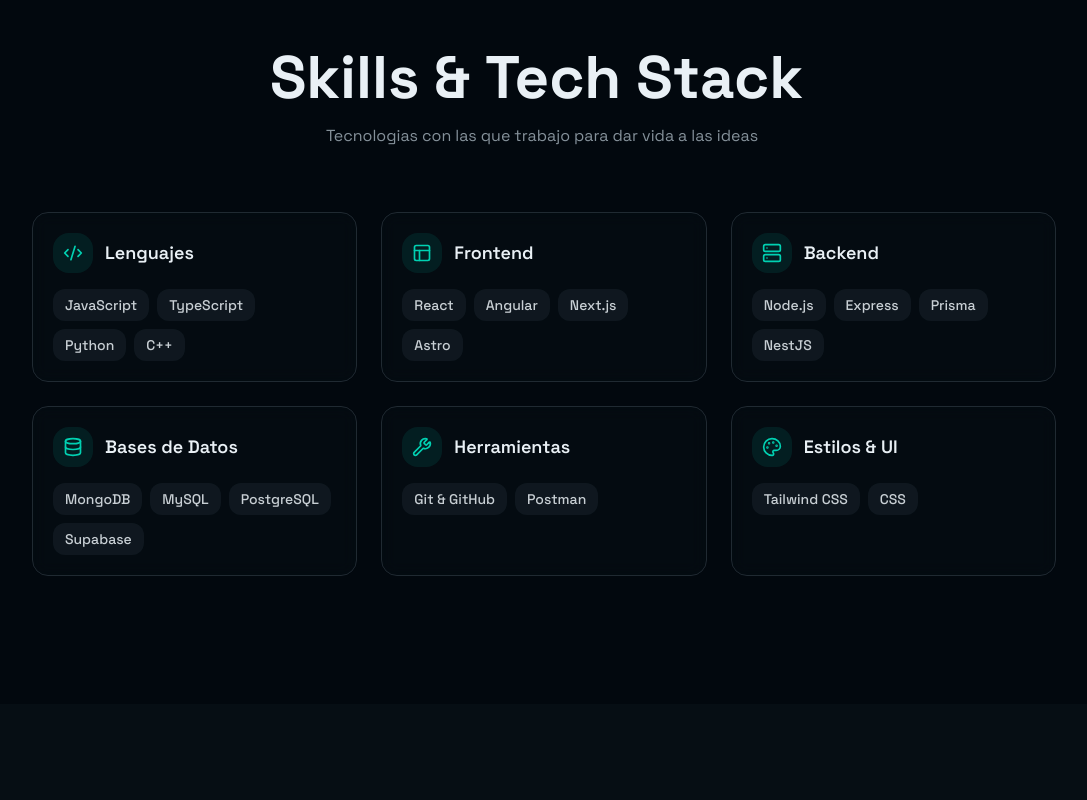
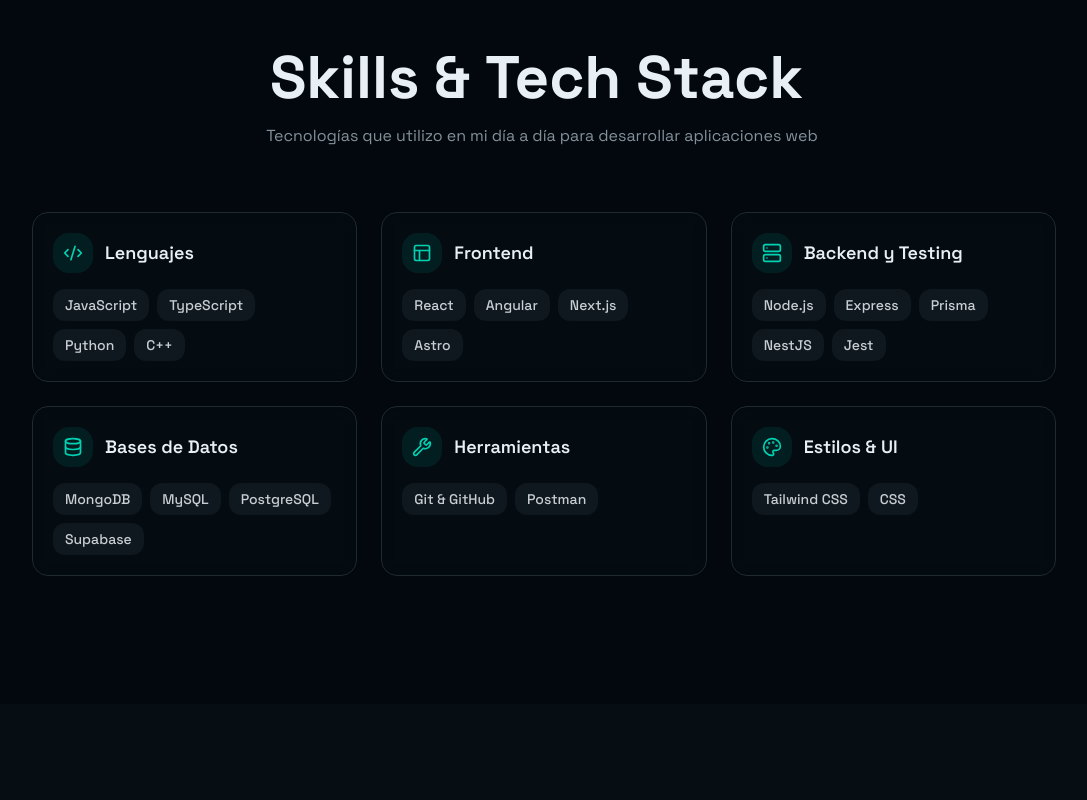
Before and after one commit to SamuelSotomayor1/portfolio-web, a Next.js app: page / in a window 1280 px wide. Shown: the part 880-1680 px from the top of the page, without its empty margins (96-1183 px from the left). Built offline with nearby package versions, Linux system fonts and the light colour scheme.

Commit message:
feat: the experience section are updated

```diff
--- a/src/components/layout/navbar.tsx
+++ b/src/components/layout/navbar.tsx
@@ -7,9 +7,9 @@
 
 const navLinks = [
   { name: "Skills", href: "#skills" },
-  { name: "Proyectos", href: "#proyectos" },
-  { name: "Experiencia", href: "#experiencia" },
-  { name: "Contacto", href: "#contacto" },
+  { name: "Proyectos", href: "#projects" },
+  { name: "Experiencia", href: "#experience" },
+  { name: "Contacto", href: "#contact" },
 ]
 
 export function Navbar() {
--- a/src/components/sections/experience.tsx
+++ b/src/components/sections/experience.tsx
@@ -7,35 +7,19 @@
 const experiences = [
   {
     id: 1,
-    role: "Senior Frontend Developer",
-    company: "Tech Corp",
-    period: "2023 - Present",
-    description: "Leading the frontend architecture and mentoring junior developers. Building scalable design systems.",
-    skills: ["React", "TypeScript", "Next.js", "Design Systems"],
+    role: "Desarrollador de Software Junior (QA / Desarrollo)",
+    company: "Centro de Investigación EduInclusiva",
+    period: "Octubre 2025 - Diciembre 2025",
+    description: "QA y desarrollador junior se realizaron pruebas completas del backend (login, registro y módulos) con Jest",
+    skills: ["MySQL", "Express", "NodeJS", "TypeScript", "Handlebars", "CSS", "Jest", "Github"],
   },
   {
     id: 2,
-    role: "Full Stack Developer",
-    company: "Startup Inc",
-    period: "2021 - 2023",
-    description: "Developed and maintained multiple web applications. Implemented CI/CD pipelines.",
-    skills: ["Node.js", "PostgreSQL", "AWS", "Docker"],
-  },
-  {
-    id: 3,
-    role: "Frontend Developer",
-    company: "Agency Studio",
-    period: "2019 - 2021",
-    description: "Created interactive websites and web applications for various clients across industries.",
-    skills: ["JavaScript", "Vue.js", "GSAP", "Sass"],
-  },
-  {
-    id: 4,
-    role: "Junior Developer",
-    company: "Web Solutions",
-    period: "2018 - 2019",
-    description: "Started my journey building responsive websites and learning modern frameworks.",
-    skills: ["HTML", "CSS", "JavaScript", "jQuery"],
+    role: "Servicio de TI",
+    company: "Ilustre Municipalidad de Iquique",
+    period: "Noviembre 2024 - Marzo 2025",
+    description: "Apoyo en servicios de TI y desarrollo de una página web interna para un área de trabajo.",
+    skills: ["React", "TypeScript", "TailwindCSS", "Github"],
   },
 ]
 
@@ -53,11 +37,11 @@
       <div className="mx-auto max-w-4xl">
         <ScrollSection>
           <h2 className="mb-4 text-center text-4xl font-bold md:text-5xl lg:text-6xl">
-            <TextReveal>Experience</TextReveal>
+            <TextReveal>Experiencia</TextReveal>
           </h2>
           <p className="mx-auto mb-16 max-w-2xl text-center text-muted-foreground">
             <TextReveal delay={0.2}>
-              My professional journey building digital products
+              Mi trayectoria profesional construyendo productos digitales
             </TextReveal>
           </p>
         </ScrollSection>
--- a/src/components/sections/skills.tsx
+++ b/src/components/sections/skills.tsx
@@ -16,9 +16,9 @@
     skills: ["React", "Angular", "Next.js", "Astro"],
   },
   {
-    title: "Backend",
+    title: "Backend y Testing",
     icon: Server,
-    skills: ["Node.js", "Express", "Prisma", "NestJS"],
+    skills: ["Node.js", "Express", "Prisma", "NestJS", "Jest"],
   },
   {
     title: "Bases de Datos",
@@ -47,7 +47,7 @@
           </h2>
           <p className="mx-auto mb-16 max-w-2xl text-center text-muted-foreground">
             <TextReveal delay={0.2}>
-              Tecnologias con las que trabajo para dar vida a las ideas
+              Tecnologías que utilizo en mi día a día para desarrollar aplicaciones web
             </TextReveal>
           </p>
         </ScrollSection>
```
